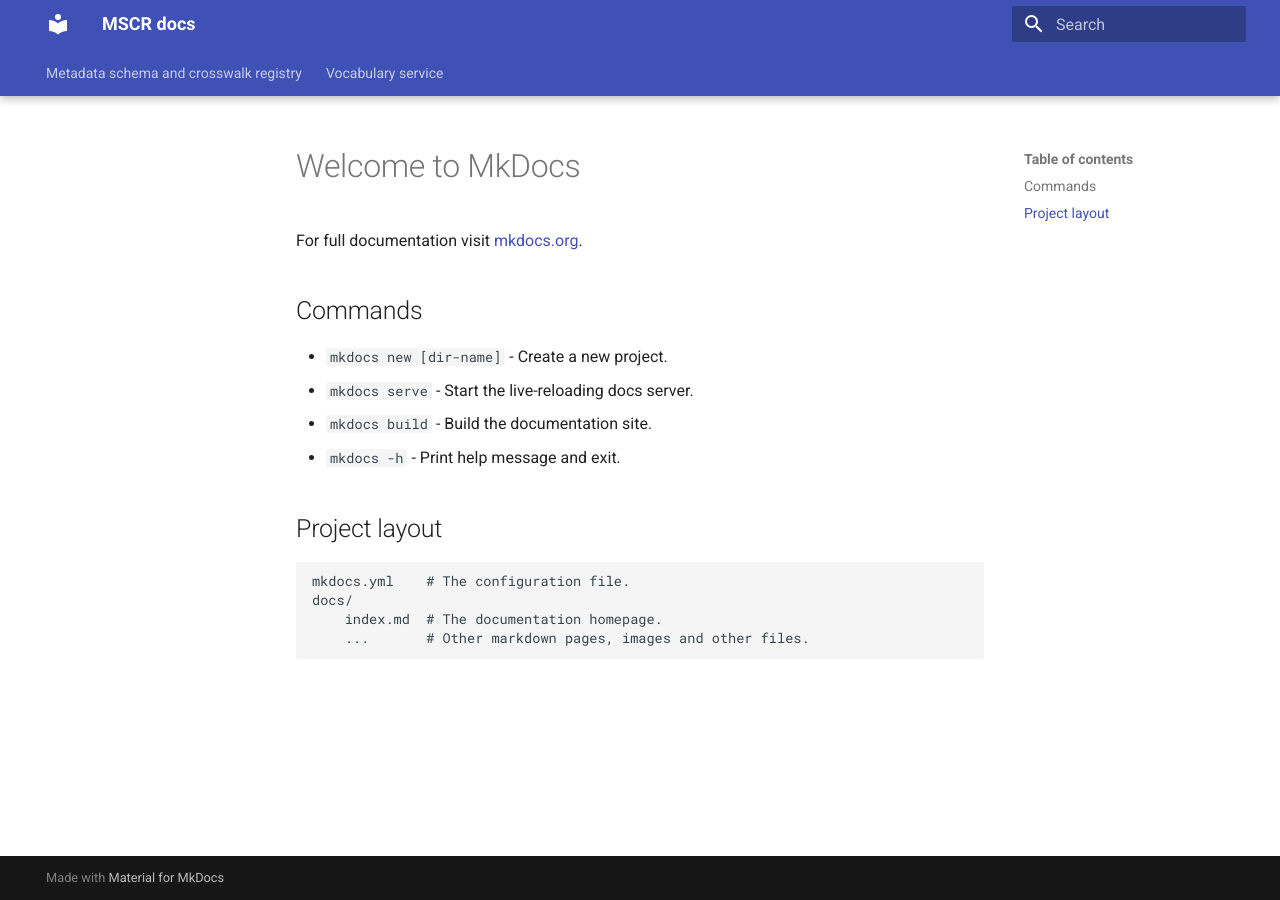
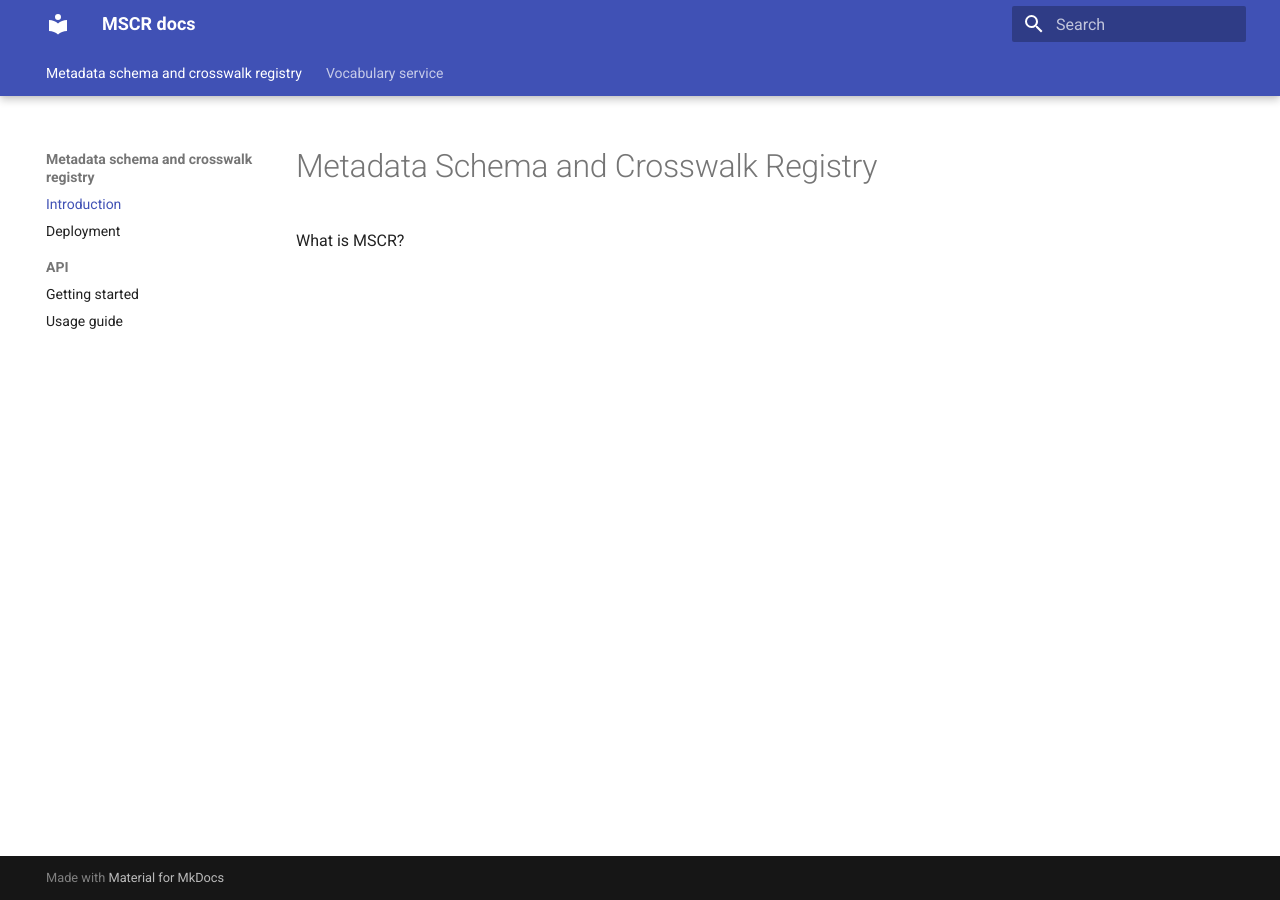
Before and after one commit to CSCfi/mscr-docs, an MkDocs documentation site: the page built from docs/index.md, in a window 1280 px wide. Built offline with MkDocs 1.6.1 and Material for MkDocs 9.7.7, drawn with Linux system fonts in a browser that asks for light colours.

Commit message:
Add MSCR api related docs

```diff
--- a/docs/index.md
+++ b/docs/index.md
@@ -1,17 +1,3 @@
-# Welcome to MkDocs
+# Metadata Schema and Crosswalk Registry
 
-For full documentation visit [mkdocs.org](https://www.mkdocs.org).
-
-## Commands
-
-* `mkdocs new [dir-name]` - Create a new project.
-* `mkdocs serve` - Start the live-reloading docs server.
-* `mkdocs build` - Build the documentation site.
-* `mkdocs -h` - Print help message and exit.
-
-## Project layout
-
-    mkdocs.yml    # The configuration file.
-    docs/
-        index.md  # The documentation homepage.
-        ...       # Other markdown pages, images and other files.
+What is MSCR?
--- /dev/null
+++ b/docs/mscr/api-getting-started.md
@@ -0,0 +1,4 @@
+# Generating API key
+
+
+# Documentation
--- a/mkdocs.yml
+++ b/mkdocs.yml
@@ -1,4 +1,17 @@
 site_name: MSCR docs
+markdown_extensions:
+  - pymdownx.highlight:
+      anchor_linenums: true
+      line_spans: __span
+      pygments_lang_class: true
+  - pymdownx.inlinehilite
+  - pymdownx.snippets
+  - pymdownx.superfences
+  - pymdownx.superfences:
+      custom_fences:
+        - name: mermaid
+          class: mermaid
+          format: !!python/name:pymdownx.superfences.fence_code_format
 theme:
   name: material
   features:
@@ -7,9 +20,10 @@
     - navigation.sections
 nav:
   - 'Metadata schema and crosswalk registry':
+    - Introduction: index.md
     - 'Deployment': 'mscr-deployment.md'
     - API:
-      - 'Getting started': 'api-getting-started.md'
-      - 'Usage guide': 'api-usage-guide.md'
+      - 'Getting started': 'mscr/api-getting-started.md'
+      - 'Usage guide': 'mscr/api-usage-guide.md'
   - 'Vocabulary service':
     - Deployment: 'voc-deployment.md'
```
Also changed, not shown: docs/data/test_schema.json (added, +34 -0 lines), docs/mscr/api-usage-guide.md (added, +294 -0 lines), 2 other files.
